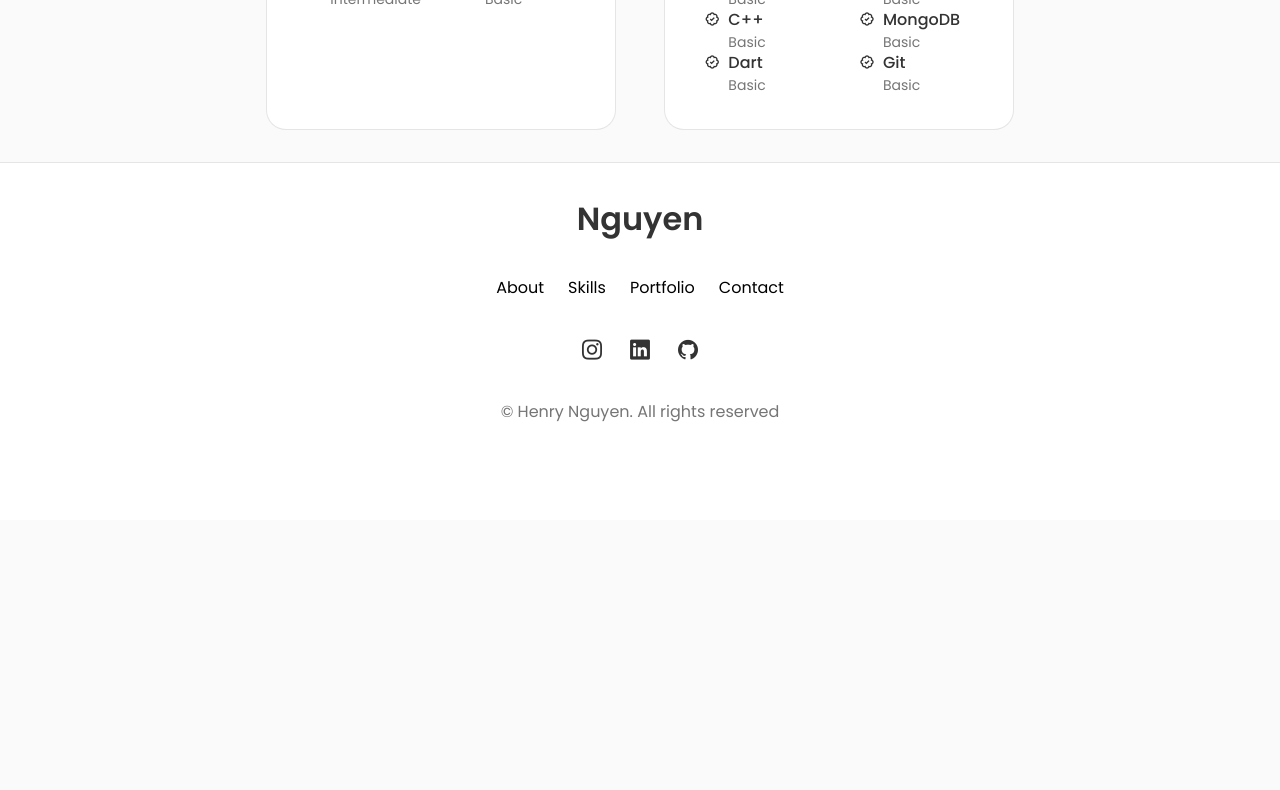
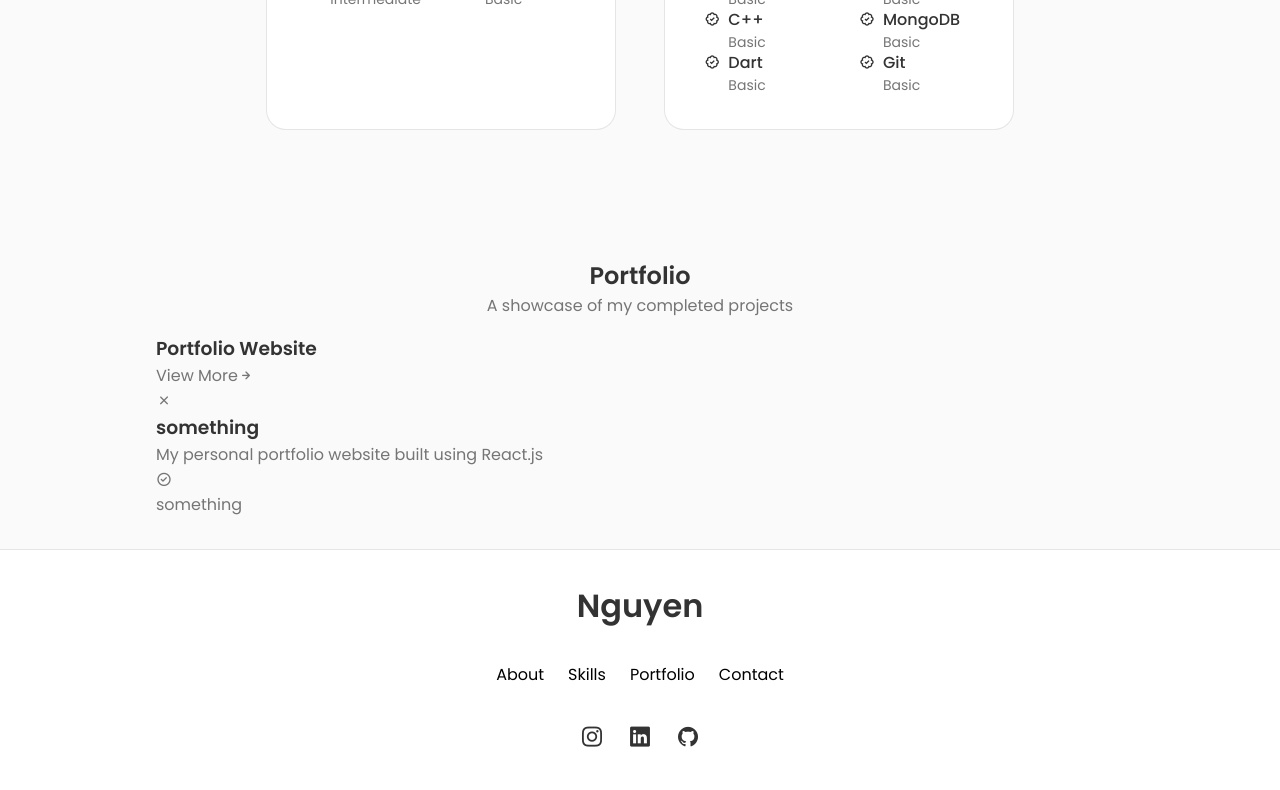
Before and after one commit to hvnguyen57/portfolio, a React (Create React App) app: page / in a window 1280 px wide. Shown: the part 1752-2542 px from the top of the page. Before the commit the page ends 2272 px from the top, so only its background shows below. Built offline with nearby package versions, Linux system fonts and the light colour scheme.

Commit message:
started on portfolio section

```diff
--- a/package.json
+++ b/package.json
@@ -8,7 +8,7 @@
     "@testing-library/user-event": "^13.5.0",
     "react": "^18.2.0",
     "react-dom": "^18.2.0",
-    "react-scripts": "5.0.1",
+    "react-scripts": "^5.0.1",
     "web-vitals": "^2.1.4"
   },
   "scripts": {
--- a/src/App.js
+++ b/src/App.js
@@ -5,6 +5,8 @@ import Home from './components/Home/Home';
 import About from './components/About/About';
 import Skills from './components/Skills/Skills';
 import Footer from './components/Footer/Footer';
+import Portfolio from './components/Portfolio/Portfolio';
+
 
 const App = () =>{
   return(
@@ -15,6 +17,7 @@ const App = () =>{
       <Home/>
       <About />
       <Skills />
+      <Portfolio />
       <Footer />
     </main>
     </>
--- /dev/null
+++ b/src/components/Portfolio/Portfolio.jsx
@@ -0,0 +1,42 @@
+import React from "react";
+
+const Portfolio = () => {
+    return (
+        <section className="portfolio section" id="portfolio">
+            <h2 className="section_title">Portfolio</h2>
+            <div className="section_sub">
+                <span>A showcase of my completed projects</span>
+            </div>
+
+            <div className="portfolio_container container grid">
+                <div className='portfolio_content'>
+                    <div>
+                        <i className='uil uil portfolio_icon'></i>
+                        <h3 className="project_title">Portfolio Website</h3>
+                    </div>
+
+                    <span className="services_button">View More<i className="uil uil-arrow-right portfolio_button-icon"></i></span>
+
+                    <div className="portfolio_model">
+                        <div className="portfolio_model-content">
+                            <i className="uil uil-times portfolio_model-close"></i>
+
+                            <h3 className="portfolio_model-title">something</h3>
+                            <p className="portfolio_model-desc">My personal portfolio website built using React.js</p>
+
+                            <ul className="portfolio_model-portfolio grid">
+                                <li className="porfolio_model-project">
+                                    <i className="uil uil-check-circle portfolio_model-icon"></i>
+                                    <p className="portfolio_model-info">something</p>
+                                </li>
+                            </ul>
+                        </div>
+                    </div>
+                </div>
+            </div>
+        </section>
+
+    )
+}
+
+export default Portfolio;
--- /dev/null
+++ b/src/components/Portfolio/portfolio.css
@@ -0,0 +1,8 @@
+.section_title{
+    text-align: center;
+}
+
+.section_sub{
+    text-align: center;
+    margin-bottom: var(--mb-1);
+}
```
Also changed, not shown: 1 other file (tests, documents, lock files or other folders).
